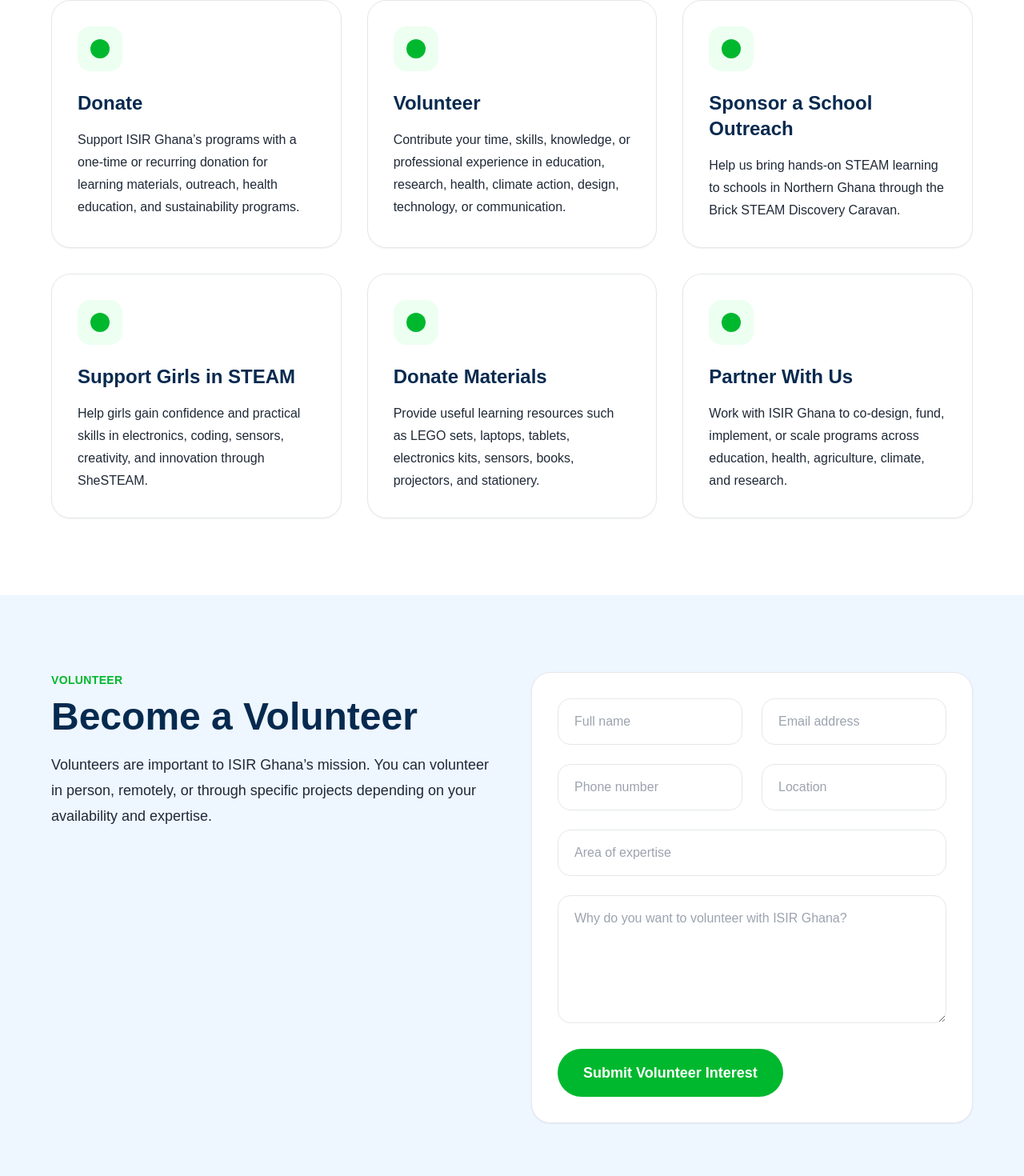
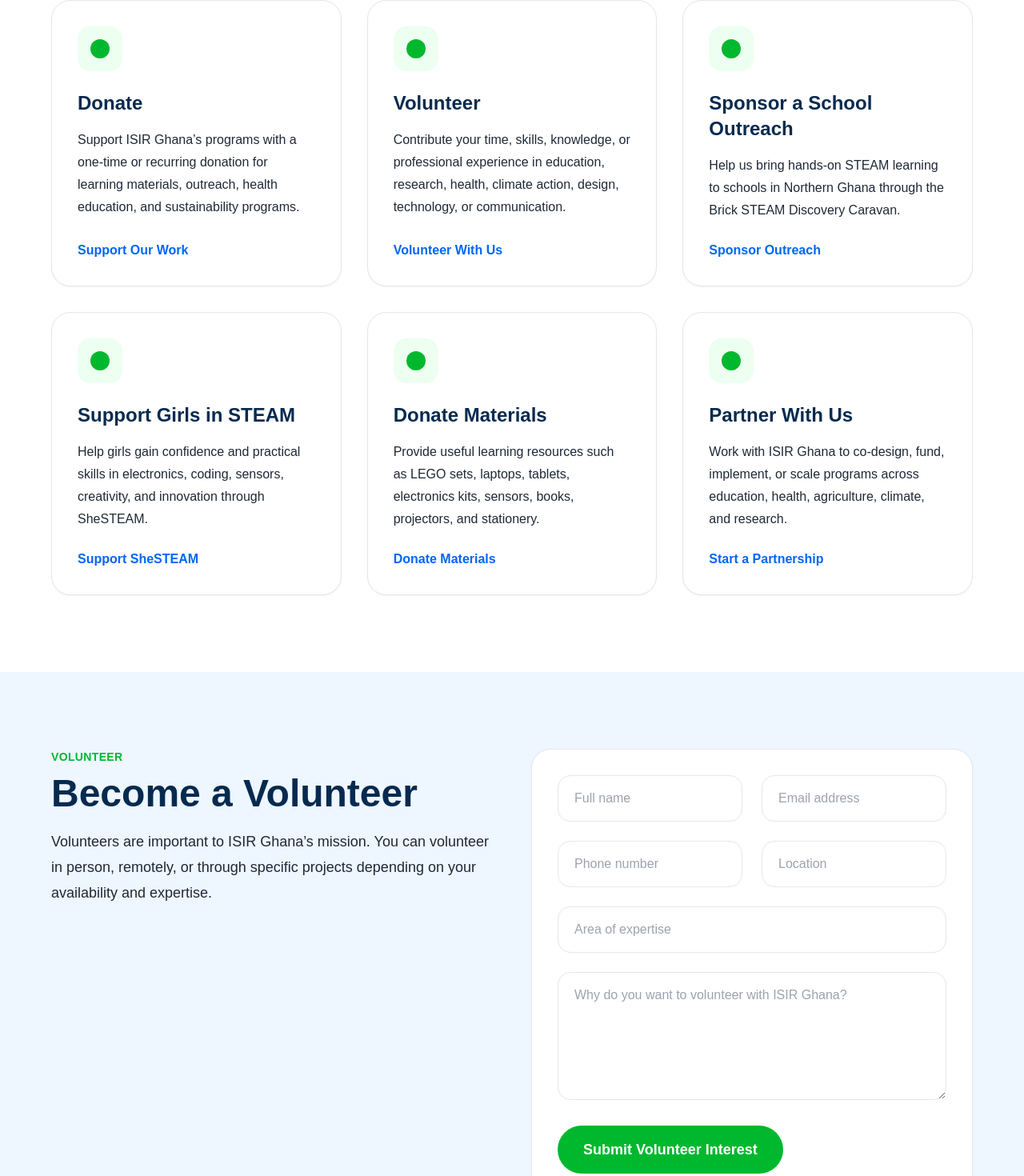
Before and after one commit to rashidasp28/isir-ghana-website, a Next.js app: page /get-involved in a window 1280 px wide. Shown: the part 1049-2519 px from the top of the page at 80% size. Built offline with nearby package versions, Linux system fonts and the light colour scheme.

Commit message:
Improve Get Involved page with clickable support cards and volunteer email form

```diff
--- a/app/get-involved/page.tsx
+++ b/app/get-involved/page.tsx
@@ -1,3 +1,4 @@
+import Link from 'next/link'
 import Navbar from '@/components/Navbar'
 import Footer from '@/components/Footer'
 import SectionHeader from '@/components/SectionHeader'
@@ -6,26 +7,38 @@ const waysToSupport = [
   {
     title: 'Donate',
     description: 'Support ISIR Ghana’s programs with a one-time or recurring donation for learning materials, outreach, health education, and sustainability programs.',
+    href: '/contact',
+    cta: 'Support Our Work',
   },
   {
     title: 'Volunteer',
     description: 'Contribute your time, skills, knowledge, or professional experience in education, research, health, climate action, design, technology, or communication.',
+    href: '#volunteer',
+    cta: 'Volunteer With Us',
   },
   {
     title: 'Sponsor a School Outreach',
     description: 'Help us bring hands-on STEAM learning to schools in Northern Ghana through the Brick STEAM Discovery Caravan.',
+    href: '/programs',
+    cta: 'Sponsor Outreach',
   },
   {
     title: 'Support Girls in STEAM',
     description: 'Help girls gain confidence and practical skills in electronics, coding, sensors, creativity, and innovation through SheSTEAM.',
+    href: '/programs',
+    cta: 'Support SheSTEAM',
   },
   {
     title: 'Donate Materials',
     description: 'Provide useful learning resources such as LEGO sets, laptops, tablets, electronics kits, sensors, books, projectors, and stationery.',
+    href: '/contact',
+    cta: 'Donate Materials',
   },
   {
     title: 'Partner With Us',
     description: 'Work with ISIR Ghana to co-design, fund, implement, or scale programs across education, health, agriculture, climate, and research.',
+    href: '/partners',
+    cta: 'Start a Partnership',
   },
 ]
 
@@ -53,19 +66,22 @@ export default function GetInvolvedPage() {
 
           <div className="grid md:grid-cols-2 lg:grid-cols-3 gap-8">
             {waysToSupport.map((item) => (
-              <div key={item.title} className="bg-white border border-softGray rounded-3xl p-8 shadow-sm hover:shadow-lg transition">
+              <div key={item.title} className="bg-white border border-softGray rounded-3xl p-8 shadow-sm hover:shadow-lg transition flex flex-col">
                 <div className="w-14 h-14 rounded-2xl bg-lightGreen flex items-center justify-center mb-6">
                   <div className="w-6 h-6 rounded-full bg-primaryGreen"></div>
                 </div>
                 <h3 className="text-2xl font-bold text-darkNavy mb-4">{item.title}</h3>
-                <p className="text-charcoal leading-7">{item.description}</p>
+                <p className="text-charcoal leading-7 mb-6 flex-grow">{item.description}</p>
+                <Link href={item.href} className="text-primaryBlue font-semibold hover:text-primaryGreen transition">
+                  {item.cta}
+                </Link>
               </div>
             ))}
           </div>
         </div>
       </section>
 
-      <section className="py-24 bg-lightBlue">
+      <section id="volunteer" className="py-24 bg-lightBlue">
         <div className="container-width grid lg:grid-cols-2 gap-12 items-start">
           <div>
             <SectionHeader
@@ -75,16 +91,17 @@ export default function GetInvolvedPage() {
             />
           </div>
 
-          <form className="bg-white border border-softGray rounded-3xl p-8 shadow-sm">
+          <form action="mailto:isirghana@gmail.com" method="post" encType="text/plain" className="bg-white border border-softGray rounded-3xl p-8 shadow-sm">
             <div className="grid md:grid-cols-2 gap-6">
-              <input className="border border-softGray rounded-2xl px-5 py-4" placeholder="Full name" />
-              <input className="border border-softGray rounded-2xl px-5 py-4" placeholder="Email address" />
-              <input className="border border-softGray rounded-2xl px-5 py-4" placeholder="Phone number" />
-              <input className="border border-softGray rounded-2xl px-5 py-4" placeholder="Location" />
-              <input className="border border-softGray rounded-2xl px-5 py-4 md:col-span-2" placeholder="Area of expertise" />
-              <textarea className="border border-softGray rounded-2xl px-5 py-4 md:col-span-2 min-h-[160px]" placeholder="Why do you want to volunteer with ISIR Ghana?" />
+              <input name="Full name" className="border border-softGray rounded-2xl px-5 py-4" placeholder="Full name" />
+              <input name="Email address" className="border border-softGray rounded-2xl px-5 py-4" placeholder="Email address" />
+              <input name="Phone number" className="border border-softGray rounded-2xl px-5 py-4" placeholder="Phone number" />
+              <input name="Location" className="border border-softGray rounded-2xl px-5 py-4" placeholder="Location" />
+              <input name="Area of expertise" className="border border-softGray rounded-2xl px-5 py-4 md:col-span-2" placeholder="Area of expertise" />
+              <textarea name="Volunteer motivation" className="border border-softGray rounded-2xl px-5 py-4 md:col-span-2 min-h-[160px]" placeholder="Why do you want to volunteer with ISIR Ghana?" />
             </div>
-            <button className="mt-8 bg-primaryGreen text-white px-8 py-4 rounded-full font-semibold text-lg">Submit Volunteer Interest</button>
+            <button type="submit" className="mt-8 bg-primaryGreen text-white px-8 py-4 rounded-full font-semibold text-lg">Submit Volunteer Interest</button>
+            <p className="text-sm text-gray-500 mt-4">This will open your email app to send your volunteer interest to ISIR Ghana.</p>
           </form>
         </div>
       </section>
@@ -93,7 +110,7 @@ export default function GetInvolvedPage() {
         <div className="container-width text-center max-w-4xl">
           <h2 className="text-4xl md:text-5xl font-bold mb-6">Be Part of the Change</h2>
           <p className="text-lg leading-8 text-gray-300 mb-10">Your support can help young people learn, women thrive, communities adapt, and ideas become sustainable solutions.</p>
-          <button className="bg-primaryGreen text-white px-8 py-4 rounded-full font-semibold text-lg">Partner With ISIR Ghana</button>
+          <Link href="/partners" className="inline-flex bg-primaryGreen text-white px-8 py-4 rounded-full font-semibold text-lg">Partner With ISIR Ghana</Link>
         </div>
       </section>
 
```
